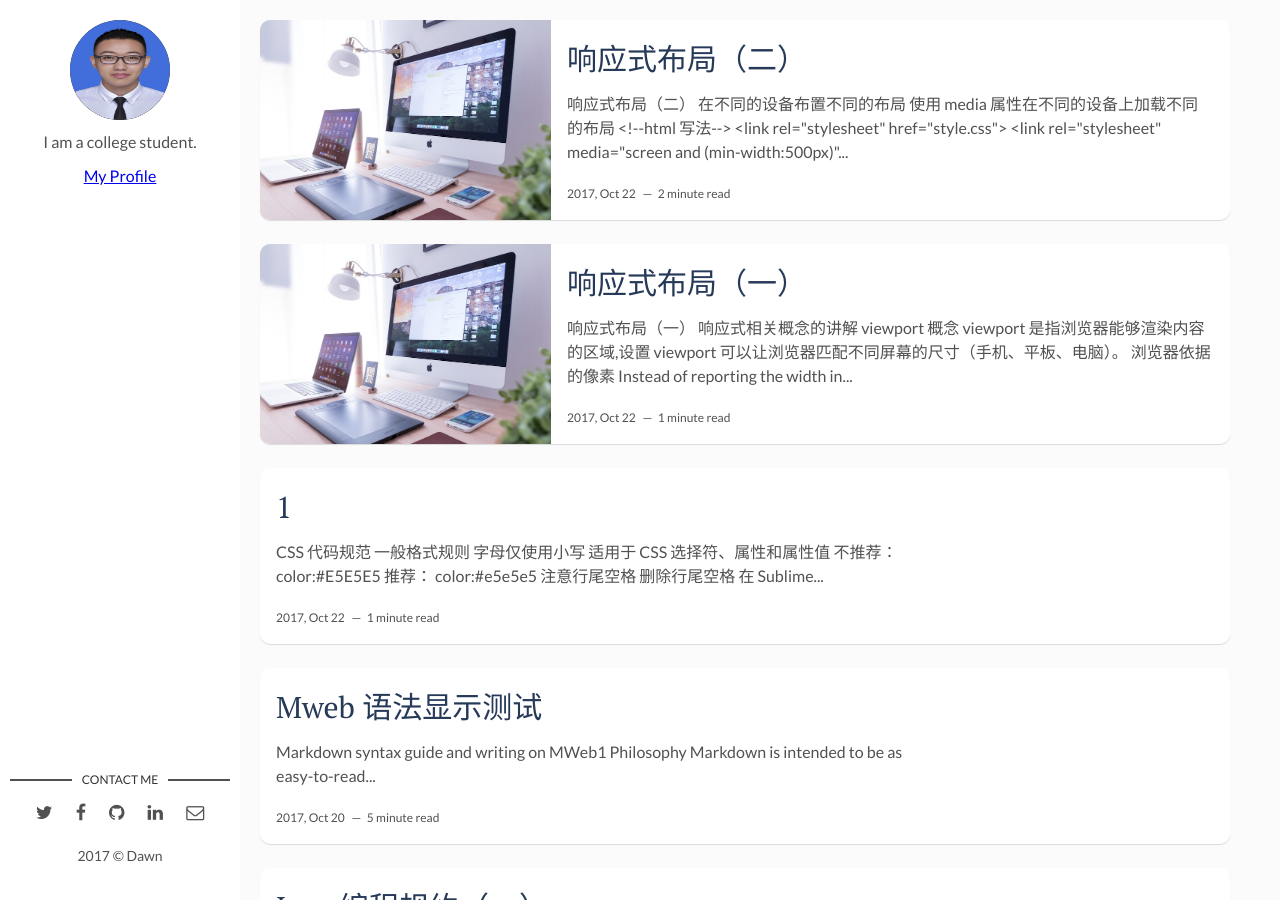
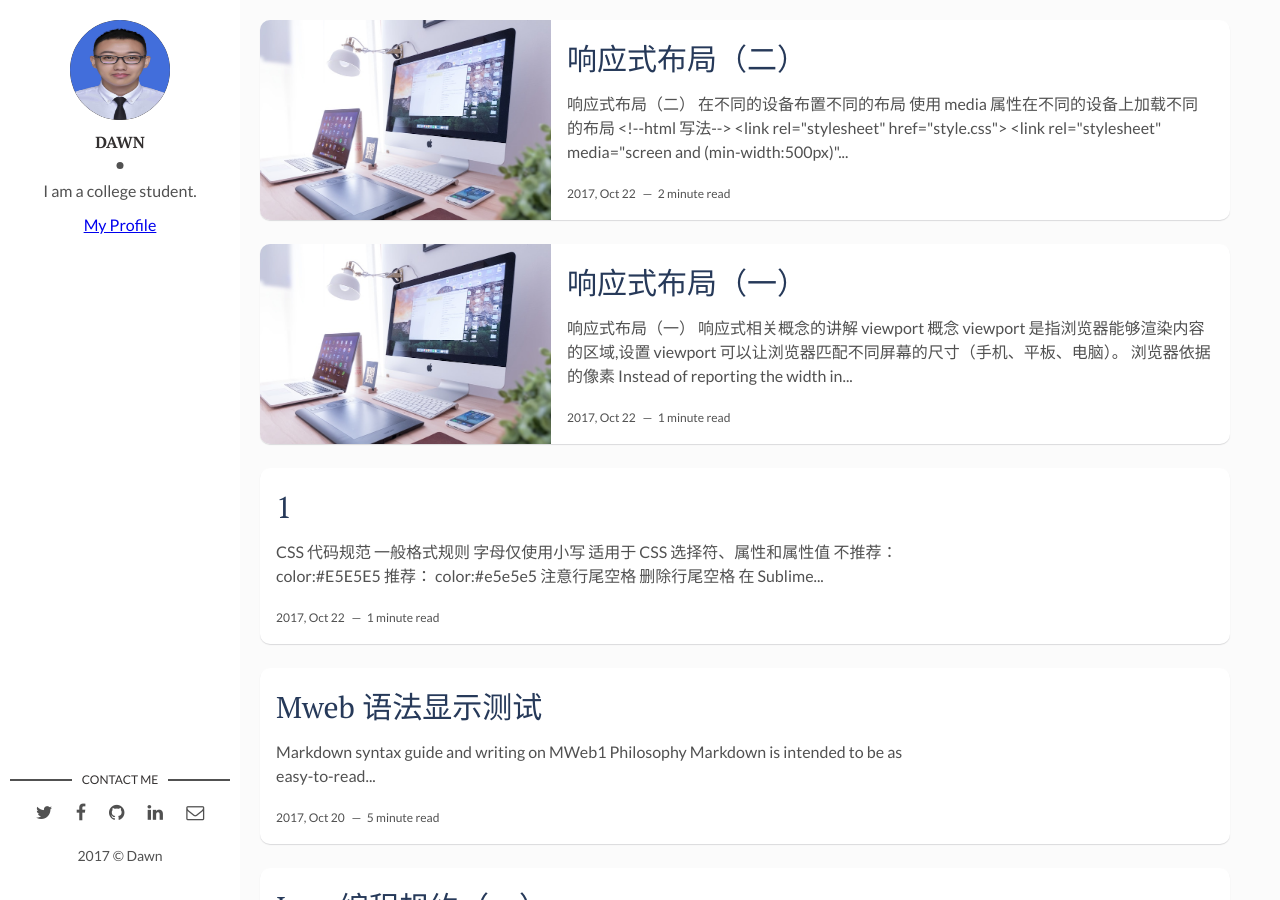
Before and after one commit to BAZINGAyi/Blog, a Jekyll site: the page built from index.html, in a window 1280 px wide and 900 px high. Built offline with Jekyll 4.4.1, drawn with Linux system fonts in a browser that asks for light colours; the list of posts is cut into pages by our own code.

Commit message:
: fix(person): fix my profile

```diff
--- a/_layouts/main.html
+++ b/_layouts/main.html
@@ -8,7 +8,7 @@ layout: default
       <div class="cover-author-image">
         <a href="{{site.baseurl}}/"><img src="{{site.baseurl}}/assets/img/{% if site.author-img %}{{site.author-img}}{% endif %}" alt="{{site.author}}"></a>
       </div>
-
+      <div class="author-name">{{site.author}}</div>
       <p>{{site.about-author}}</p>
       <a href="{{site.baseurl}}/myProfile/myProfile">
    My Profile
```
